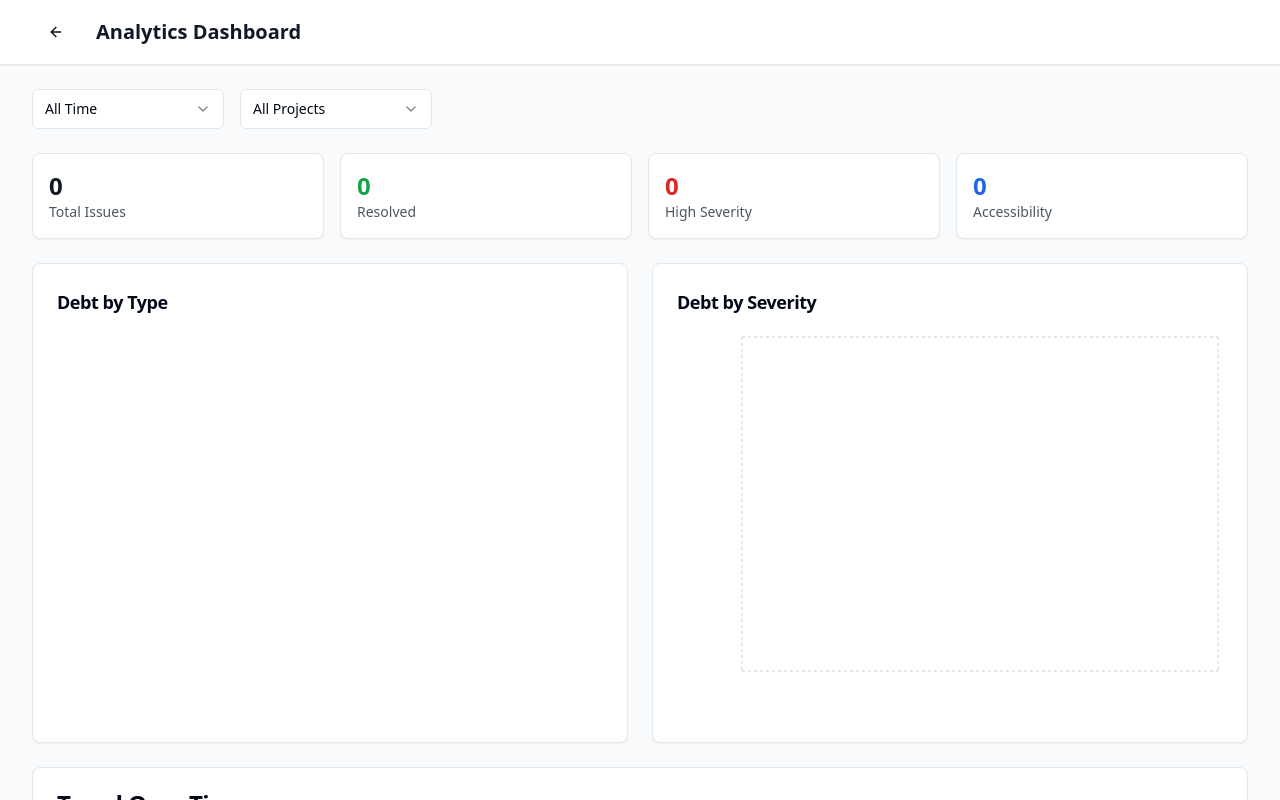
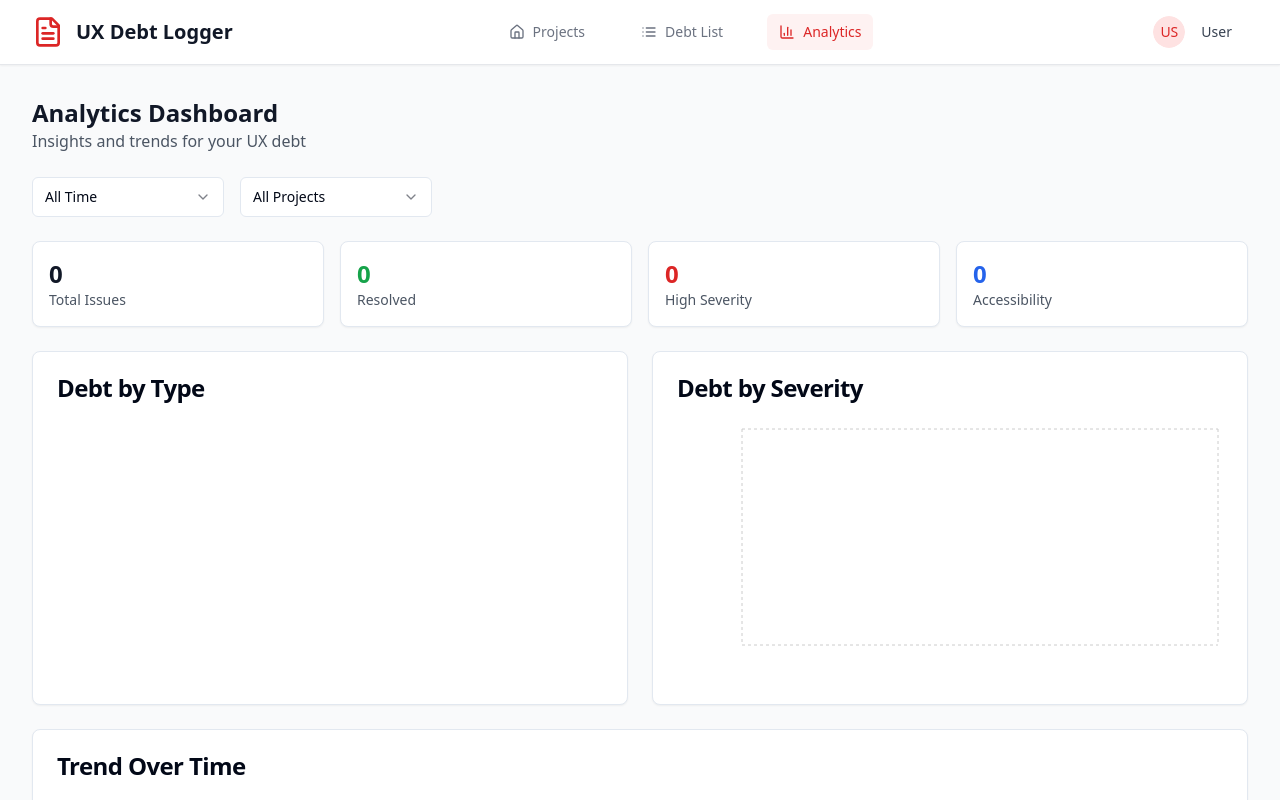
Before and after one commit to dominic-albert/debt-detective-logbook, a React (Vite) app: page /analytics in a window 1280 px wide. Shown: the top 800 px of the page. Built offline with nearby package versions, Linux system fonts and the light colour scheme.

Commit message:
feat: Implement profile, analytics, and navigation
Add profile section with settings and help.
Update top navigation with project, debt list, and analytics links.

```diff
--- a/src/App.tsx
+++ b/src/App.tsx
@@ -9,6 +9,7 @@ import Projects from "./pages/Projects";
 import ProjectDashboard from "./pages/ProjectDashboard";
 import Analytics from "./pages/Analytics";
 import Settings from "./pages/Settings";
+import DebtList from "./pages/DebtList";
 import NotFound from "./pages/NotFound";
 
 const queryClient = new QueryClient();
@@ -24,6 +25,7 @@ const App = () => (
           <Route path="/auth" element={<Auth />} />
           <Route path="/projects" element={<Projects />} />
           <Route path="/project/:projectId" element={<ProjectDashboard />} />
+          <Route path="/debt-list" element={<DebtList />} />
           <Route path="/analytics" element={<Analytics />} />
           <Route path="/settings" element={<Settings />} />
           <Route path="*" element={<NotFound />} />
--- a/src/components/Layout.tsx
+++ b/src/components/Layout.tsx
@@ -1,8 +1,16 @@
 
 import React from 'react';
 import { Link, useLocation } from 'react-router-dom';
-import { BarChart3, FileText, Plus, Settings, Home } from 'lucide-react';
+import { BarChart3, FileText, Plus, Settings, Home, List, HelpCircle, LogOut, User } from 'lucide-react';
 import { Button } from '@/components/ui/button';
+import {
+  DropdownMenu,
+  DropdownMenuContent,
+  DropdownMenuItem,
+  DropdownMenuSeparator,
+  DropdownMenuTrigger,
+} from '@/components/ui/dropdown-menu';
+import { Avatar, AvatarFallback } from '@/components/ui/avatar';
 
 interface LayoutProps {
   children: React.ReactNode;
@@ -12,18 +20,28 @@ const Layout: React.FC<LayoutProps> = ({ children }) => {
   const location = useLocation();
 
   const navigation = [
-    { name: 'Dashboard', href: '/', icon: Home },
-    { name: 'New Entry', href: '/new', icon: Plus },
+    { name: 'Projects', href: '/projects', icon: Home },
+    { name: 'Debt List', href: '/debt-list', icon: List },
     { name: 'Analytics', href: '/analytics', icon: BarChart3 },
-    { name: 'Settings', href: '/settings', icon: Settings },
   ];
 
   const isActivePage = (href: string) => {
-    if (href === '/') {
-      return location.pathname === '/';
+    if (href === '/projects') {
+      return location.pathname === '/projects' || location.pathname === '/';
     }
     return location.pathname.startsWith(href);
   };
+
+  const handleLogout = () => {
+    localStorage.removeItem('uxDebtUser');
+    window.location.href = '/auth';
+  };
+
+  // Get user info from localStorage
+  const userData = localStorage.getItem('uxDebtUser');
+  const user = userData ? JSON.parse(userData) : null;
+  const userName = user?.email?.split('@')[0] || 'User';
+  const userInitials = userName.substring(0, 2).toUpperCase();
 
   return (
     <div className="min-h-screen bg-gray-50">
@@ -56,10 +74,41 @@ const Layout: React.FC<LayoutProps> = ({ children }) => {
               })}
             </nav>
 
-            <div className="md:hidden">
-              <Button variant="ghost" size="sm">
-                <Settings className="h-5 w-5" />
-              </Button>
+            {/* Profile Section */}
+            <div className="flex items-center space-x-4">
+              <DropdownMenu>
+                <DropdownMenuTrigger asChild>
+                  <Button variant="ghost" className="flex items-center space-x-2 hover:bg-gray-50">
+                    <Avatar className="h-8 w-8">
+                      <AvatarFallback className="bg-red-100 text-red-600">
+                        {userInitials}
+                      </AvatarFallback>
+                    </Avatar>
+                    <span className="hidden md:block text-sm font-medium text-gray-700">
+                      {userName}
+                    </span>
+                  </Button>
+                </DropdownMenuTrigger>
+                <DropdownMenuContent align="end" className="w-56">
+                  <DropdownMenuItem>
+                    <User className="h-4 w-4 mr-2" />
+                    Profile
+                  </DropdownMenuItem>
+                  <DropdownMenuItem>
+                    <Settings className="h-4 w-4 mr-2" />
+                    Settings
+                  </DropdownMenuItem>
+                  <DropdownMenuItem>
+                    <HelpCircle className="h-4 w-4 mr-2" />
+                    Help
+                  </DropdownMenuItem>
+                  <DropdownMenuSeparator />
+                  <DropdownMenuItem onClick={handleLogout}>
+                    <LogOut className="h-4 w-4 mr-2" />
+                    Logout
+                  </DropdownMenuItem>
+                </DropdownMenuContent>
+              </DropdownMenu>
             </div>
           </div>
         </div>
--- a/src/pages/Analytics.tsx
+++ b/src/pages/Analytics.tsx
@@ -1,10 +1,8 @@
 
 import React, { useState, useEffect } from 'react';
+import Layout from '@/components/Layout';
 import { Card, CardContent, CardHeader, CardTitle } from '@/components/ui/card';
 import { Select, SelectContent, SelectItem, SelectTrigger, SelectValue } from '@/components/ui/select';
-import { Button } from '@/components/ui/button';
-import { ArrowLeft } from 'lucide-react';
-import { useNavigate } from 'react-router-dom';
 import { BarChart, Bar, XAxis, YAxis, CartesianGrid, Tooltip, PieChart, Pie, Cell, LineChart, Line, ResponsiveContainer } from 'recharts';
 
 interface UXDebt {
@@ -23,7 +21,6 @@ interface UXDebt {
 }
 
 const Analytics: React.FC = () => {
-  const navigate = useNavigate();
   const [timeFilter, setTimeFilter] = useState('all');
   const [projectFilter, setProjectFilter] = useState('all');
   const [debts, setDebts] = useState<UXDebt[]>([]);
@@ -123,23 +120,16 @@ const Analytics: React.FC = () => {
   };
 
   return (
-    <div className="min-h-screen bg-gray-50">
+    <Layout>
+      <div className="space-y-6">
         {/* Header */}
-      <header className="bg-white border-b border-gray-200 shadow-sm">
-        <div className="max-w-7xl mx-auto px-4 sm:px-6 lg:px-8">
-          <div className="flex items-center h-16">
-            <Button variant="ghost" onClick={() => navigate('/projects')} className="mr-4">
-              <ArrowLeft className="h-4 w-4" />
-            </Button>
-            <h1 className="text-xl font-semibold text-gray-900">Analytics Dashboard</h1>
+        <div>
+          <h1 className="text-2xl font-semibold text-gray-900">Analytics Dashboard</h1>
+          <p className="text-gray-600">Insights and trends for your UX debt</p>
         </div>
-        </div>
-      </header>
 
-      {/* Main Content */}
-      <main className="max-w-7xl mx-auto px-4 sm:px-6 lg:px-8 py-6">
         {/* Filters */}
-        <div className="flex flex-col sm:flex-row gap-4 mb-6">
+        <div className="flex flex-col sm:flex-row gap-4">
           <div className="w-full sm:w-48">
             <Select value={timeFilter} onValueChange={setTimeFilter}>
               <SelectTrigger>
@@ -170,8 +160,8 @@ const Analytics: React.FC = () => {
           </div>
         </div>
 
-        {/* Summary Stats - Full width cards */}
-        <div className="grid grid-cols-2 md:grid-cols-4 gap-4 mb-6">
+        {/* Summary Stats */}
+        <div className="grid grid-cols-2 md:grid-cols-4 gap-4">
           <Card>
             <CardContent className="p-4">
               <div className="text-2xl font-semibold text-gray-900">
@@ -206,14 +196,15 @@ const Analytics: React.FC = () => {
           </Card>
         </div>
 
-        {/* Charts Grid - Optimize for viewport */}
-        <div className="grid grid-cols-1 lg:grid-cols-2 gap-6 h-[60vh]">
+        {/* Charts Grid */}
+        <div className="grid grid-cols-1 lg:grid-cols-2 gap-6">
           {/* Debt by Type */}
-          <Card className="h-full">
-            <CardHeader className="pb-4">
-              <CardTitle className="text-lg">Debt by Type</CardTitle>
+          <Card>
+            <CardHeader>
+              <CardTitle>Debt by Type</CardTitle>
             </CardHeader>
-            <CardContent className="h-[calc(100%-80px)]">
+            <CardContent>
+              <div className="h-64">
                 <ResponsiveContainer width="100%" height="100%">
                   <PieChart>
                     <Pie
@@ -233,15 +224,17 @@ const Analytics: React.FC = () => {
                     <Tooltip />
                   </PieChart>
                 </ResponsiveContainer>
+              </div>
             </CardContent>
           </Card>
 
           {/* Debt by Severity */}
-          <Card className="h-full">
-            <CardHeader className="pb-4">
-              <CardTitle className="text-lg">Debt by Severity</CardTitle>
+          <Card>
+            <CardHeader>
+              <CardTitle>Debt by Severity</CardTitle>
             </CardHeader>
-            <CardContent className="h-[calc(100%-80px)]">
+            <CardContent>
+              <div className="h-64">
                 <ResponsiveContainer width="100%" height="100%">
                   <BarChart data={severityData}>
                     <CartesianGrid strokeDasharray="3 3" />
@@ -255,12 +248,13 @@ const Analytics: React.FC = () => {
                     </Bar>
                   </BarChart>
                 </ResponsiveContainer>
+              </div>
             </CardContent>
           </Card>
         </div>
 
-        {/* Bottom Chart - Full width */}
-        <Card className="mt-6">
+        {/* Trend Chart */}
+        <Card>
           <CardHeader>
             <CardTitle>Trend Over Time</CardTitle>
           </CardHeader>
@@ -278,8 +272,8 @@ const Analytics: React.FC = () => {
             </div>
           </CardContent>
         </Card>
-      </main>
       </div>
+    </Layout>
   );
 };
 
--- /dev/null
+++ b/src/pages/DebtList.tsx
@@ -0,0 +1,131 @@
+
+import React, { useState, useEffect } from 'react';
+import Layout from '@/components/Layout';
+import { Card, CardContent, CardHeader, CardTitle } from '@/components/ui/card';
+import { Badge } from '@/components/ui/badge';
+import { Button } from '@/components/ui/button';
+import { FileText, Plus } from 'lucide-react';
+
+interface UXDebt {
+  id: string;
+  projectId: string;
+  title: string;
+  screen: string;
+  type: 'Visual' | 'Accessibility' | 'Copy' | 'Usability';
+  severity: 'High' | 'Medium' | 'Low';
+  status: 'Open' | 'In Progress' | 'Fixed' | 'Resolved';
+  description: string;
+  recommendation: string;
+  loggedBy: string;
+  createdAt: string;
+  screenshot?: string;
+}
+
+const DebtList: React.FC = () => {
+  const [debts, setDebts] = useState<UXDebt[]>([]);
+  const [projects, setProjects] = useState<any[]>([]);
+
+  useEffect(() => {
+    // Load data from localStorage
+    const savedDebts = localStorage.getItem('uxDebts');
+    const savedProjects = localStorage.getItem('uxDebtProjects');
+
+    if (savedDebts) {
+      setDebts(JSON.parse(savedDebts));
+    }
+
+    if (savedProjects) {
+      setProjects(JSON.parse(savedProjects));
+    }
+  }, []);
+
+  const getProjectName = (projectId: string) => {
+    const project = projects.find(p => p.id === projectId);
+    return project?.name || 'Unknown Project';
+  };
+
+  const getSeverityColor = (severity: string) => {
+    switch (severity) {
+      case 'High': return 'bg-red-100 text-red-800';
+      case 'Medium': return 'bg-yellow-100 text-yellow-800';
+      case 'Low': return 'bg-green-100 text-green-800';
+      default: return 'bg-gray-100 text-gray-800';
+    }
+  };
+
+  const getStatusColor = (status: string) => {
+    switch (status) {
+      case 'Open': return 'bg-red-100 text-red-800';
+      case 'In Progress': return 'bg-blue-100 text-blue-800';
+      case 'Fixed': return 'bg-yellow-100 text-yellow-800';
+      case 'Resolved': return 'bg-green-100 text-green-800';
+      default: return 'bg-gray-100 text-gray-800';
+    }
+  };
+
+  return (
+    <Layout>
+      <div className="space-y-6">
+        {/* Header */}
+        <div className="flex justify-between items-center">
+          <div>
+            <h1 className="text-2xl font-semibold text-gray-900">All UX Debt</h1>
+            <p className="text-gray-600">View and manage all UX debt entries across projects</p>
+          </div>
+          <Button>
+            <Plus className="h-4 w-4 mr-2" />
+            New Entry
+          </Button>
+        </div>
+
+        {/* Debt List */}
+        <div className="space-y-4">
+          {debts.length === 0 ? (
+            <div className="text-center py-12">
+              <FileText className="h-12 w-12 text-gray-400 mx-auto mb-4" />
+              <h3 className="text-lg font-medium text-gray-900 mb-2">No debt entries yet</h3>
+              <p className="text-gray-600">Start by creating your first UX debt entry</p>
+            </div>
+          ) : (
+            debts.map((debt) => (
+              <Card key={debt.id} className="hover:shadow-md transition-shadow">
+                <CardHeader className="pb-3">
+                  <div className="flex justify-between items-start">
+                    <div className="space-y-1">
+                      <CardTitle className="text-lg">{debt.title}</CardTitle>
+                      <p className="text-sm text-gray-600">
+                        {getProjectName(debt.projectId)} • {debt.screen}
+                      </p>
+                    </div>
+                    <div className="flex space-x-2">
+                      <Badge className={getSeverityColor(debt.severity)}>
+                        {debt.severity}
+                      </Badge>
+                      <Badge className={getStatusColor(debt.status)}>
+                        {debt.status}
+                      </Badge>
+                    </div>
+                  </div>
+                </CardHeader>
+                <CardContent>
+                  <div className="space-y-3">
+                    <p className="text-sm text-gray-700">{debt.description}</p>
+                    <div className="flex justify-between items-center text-xs text-gray-500">
+                      <div className="flex items-center space-x-4">
+                        <span>Type: {debt.type}</span>
+                        <span>By: {debt.loggedBy}</span>
+                      </div>
+                      <span>{new Date(debt.createdAt).toLocaleDateString()}</span>
+                    </div>
+                  </div>
+                </CardContent>
+              </Card>
+            ))
+          )}
+        </div>
+      </div>
+    </Layout>
+  );
+};
+
+export default DebtList;
```
Also changed, not shown: src/pages/Projects.tsx (+9 -31 lines). Lines whose indentation alone changed are shown as unchanged.
